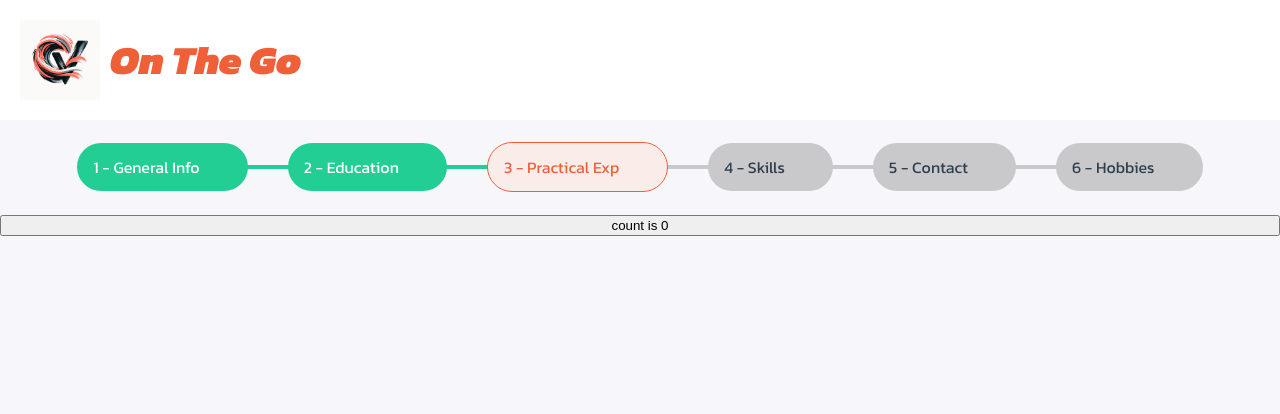
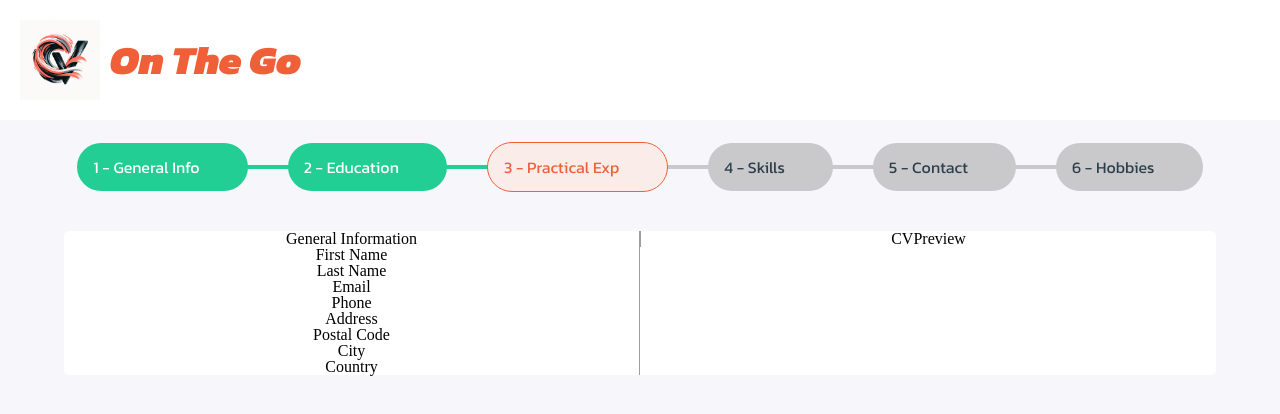
Before and after one commit to Veregorn/TOP-CV-Application, a React (Vite) app: page / in a window 1280 px wide. Shown: the top 414 px of the page. Built offline with nearby package versions, Linux system fonts and the light colour scheme.

Commit message:
Editor skeleton created. 'Label' component created

```diff
--- a/src/components/App.jsx
+++ b/src/components/App.jsx
@@ -1,18 +1,14 @@
-import { useState } from 'react'
 import Header from './Header.jsx'
 import NavBar from './NavBar.jsx'
+import CVEditor from './CVEditor.jsx'
 import '../styles/App.css'
 
 function App() {
-  const [count, setCount] = useState(0)
-
   return (
     <div className='app-container'>
       <Header />
       <NavBar />
-      <button onClick={() => setCount((count) => count + 1)}>
-        count is {count}
-      </button>
+      <CVEditor />
     </div>
   )
 }
--- /dev/null
+++ b/src/components/CVEditor.jsx
@@ -0,0 +1,14 @@
+import '../styles/CVEditor.css'
+import CVForm from './CVForm'
+import CVPreview from './CVPreview'
+
+function CVEditor() {
+    return (
+        <div className='book-style'>
+            <CVForm />
+            <CVPreview />
+        </div>
+    )
+}
+
+export default CVEditor
--- /dev/null
+++ b/src/components/CVForm.jsx
@@ -0,0 +1,20 @@
+import '../styles/CVForm.css'
+import Label from './Label'
+
+function CVForm() {
+    return (
+        <div className='form'>
+            <h2>General Information</h2>
+            <Label text='First Name' />
+            <Label text='Last Name' />
+            <Label text='Email' />
+            <Label text='Phone' />
+            <Label text='Address' />
+            <Label text='Postal Code' />
+            <Label text='City' />
+            <Label text='Country' />
+        </div>
+    )
+}
+
+export default CVForm
--- /dev/null
+++ b/src/components/CVPreview.jsx
@@ -0,0 +1,11 @@
+import '../styles/CVPreview.css'
+
+function CVPreview() {
+    return (
+        <div className='preview'>
+            <h2>CVPreview</h2>
+        </div>
+    )
+}
+
+export default CVPreview
--- /dev/null
+++ b/src/components/Label.jsx
@@ -0,0 +1,14 @@
+import '../styles/Label.css'
+import PropTypes from 'prop-types'
+
+function Label(props) {
+    return (
+        <label className='label'>{props.text}</label>
+    )
+}
+
+Label.propTypes = {
+    text: PropTypes.string.isRequired
+}
+
+export default Label
--- /dev/null
+++ b/src/styles/CVEditor.css
@@ -0,0 +1,9 @@
+.book-style {
+    width: 90%;
+    background-color: #fff;
+    border-radius: 5px;
+    display: flex;
+    flex-direction: row;
+    height: 100%;
+    margin: 1em auto;
+}
--- /dev/null
+++ b/src/styles/CVForm.css
@@ -0,0 +1,9 @@
+.form {
+    flex: 1;
+    height: 100%;
+    display: flex;
+    flex-direction: column;
+    align-items: center;
+    justify-content: center;
+    border-right: 1px solid #959fa5;
+}
--- /dev/null
+++ b/src/styles/CVPreview.css
@@ -0,0 +1,9 @@
+.preview {
+    flex: 1;
+    height: 100%;
+    display: flex;
+    flex-direction: column;
+    align-items: center;
+    justify-content: center;
+    border-left: 1px solid #959fa5;
+}
--- a/src/styles/NavBar.css
+++ b/src/styles/NavBar.css
@@ -9,7 +9,7 @@
 
 .cd-multi-steps {
     font-family: 'Kanit-Regular', 'Arial', 'sans-serif';
-    width: 90%;
+    /* width: 90%; */
     padding: 0.5em 1em;
     margin: 1em auto;
     border-radius: .25em;
@@ -65,7 +65,7 @@
     content: counter(steps) " - ";
 }
 
-@media only screen and (min-width: 1275px) {
+@media only screen and (min-width: 1180px) {
 
     .cd-multi-steps {
         /* reset style */
```
Also changed, not shown: src/components/GISection.jsx (added, +11 -0 lines), src/styles/GISection.css (added), src/styles/Label.css (added).
